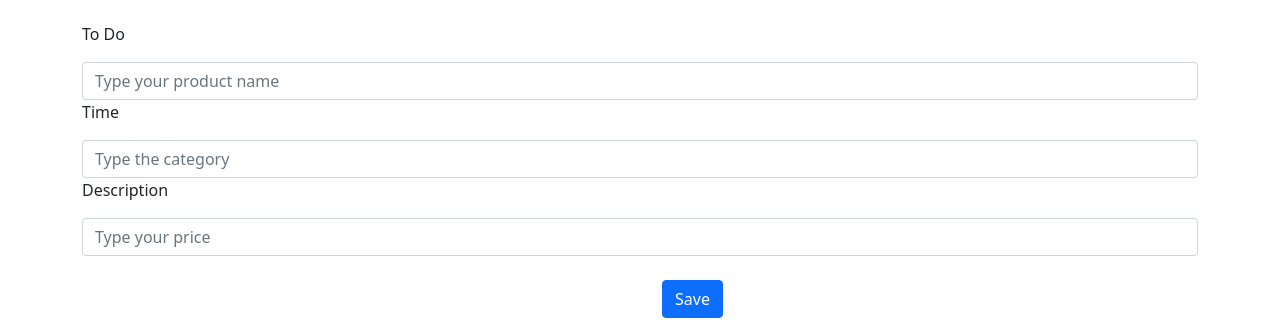
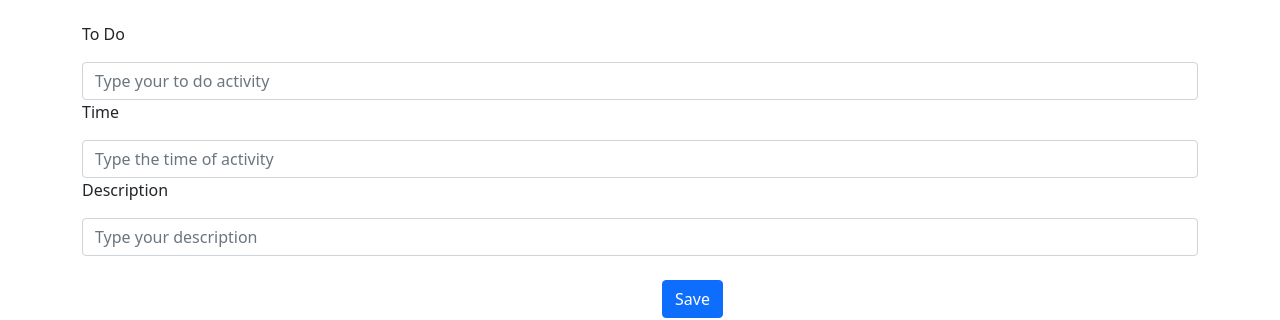
Before and after one commit to fernandovincent/FinalProject-BackendDev, a React (Create React App) app: page /main in a window 1280 px wide. Shown: the part 134-454 px from the top of the page. Built offline with nearby package versions, Linux system fonts and the light colour scheme; no server answers; the database is empty.

Commit message:
fixTypoMainPage

```diff
--- a/src/components/pages/Main/index.js
+++ b/src/components/pages/Main/index.js
@@ -73,11 +73,11 @@ const Main = () => {
       <h3 className="mt-2">To Do App</h3>
       <div className="col-12 mt-4">
         <p>To Do</p>
-        <input className="form-control" placeholder="Type your product name" value={toDo} onChange={(e) => settoDo(e.target.value)}  />
+        <input className="form-control" placeholder="Type your to do activity" value={toDo} onChange={(e) => settoDo(e.target.value)}  />
         <p>Time</p>
-        <input className="form-control" placeholder="Type the category" value={time} onChange={(e) => setTime(e.target.value)} />
+        <input className="form-control" placeholder="Type the time of activity" value={time} onChange={(e) => setTime(e.target.value)} />
         <p>Description</p>
-        <input className="form-control" placeholder="Type your price" value={description} onChange={(e) => setDescription(e.target.value)} />
+        <input className="form-control" placeholder="Type your description" value={description} onChange={(e) => setDescription(e.target.value)} />
         <br />
         <button className="btn btnmain btn-primary" onClick={onSubmit}>{button}</button>
         {
```
